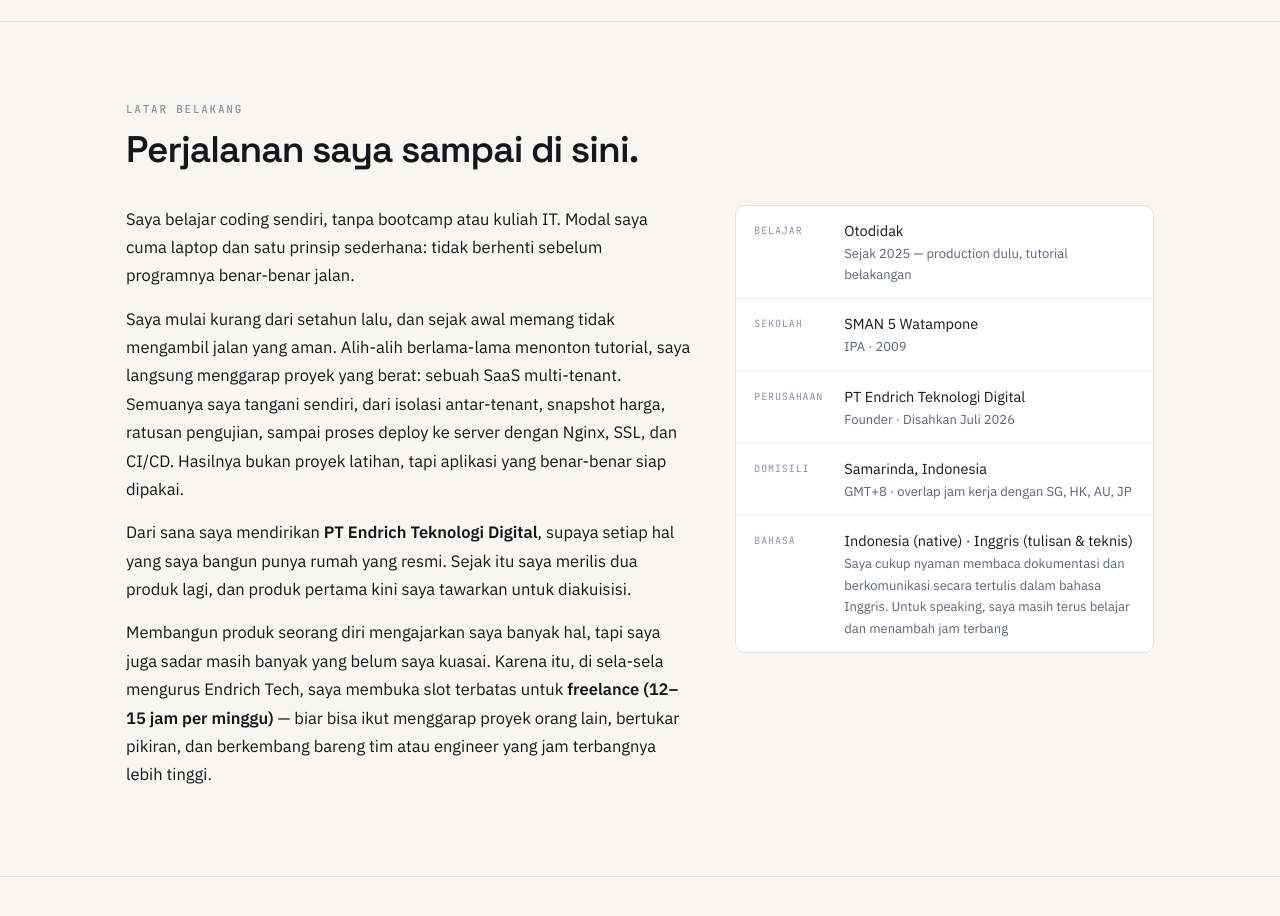
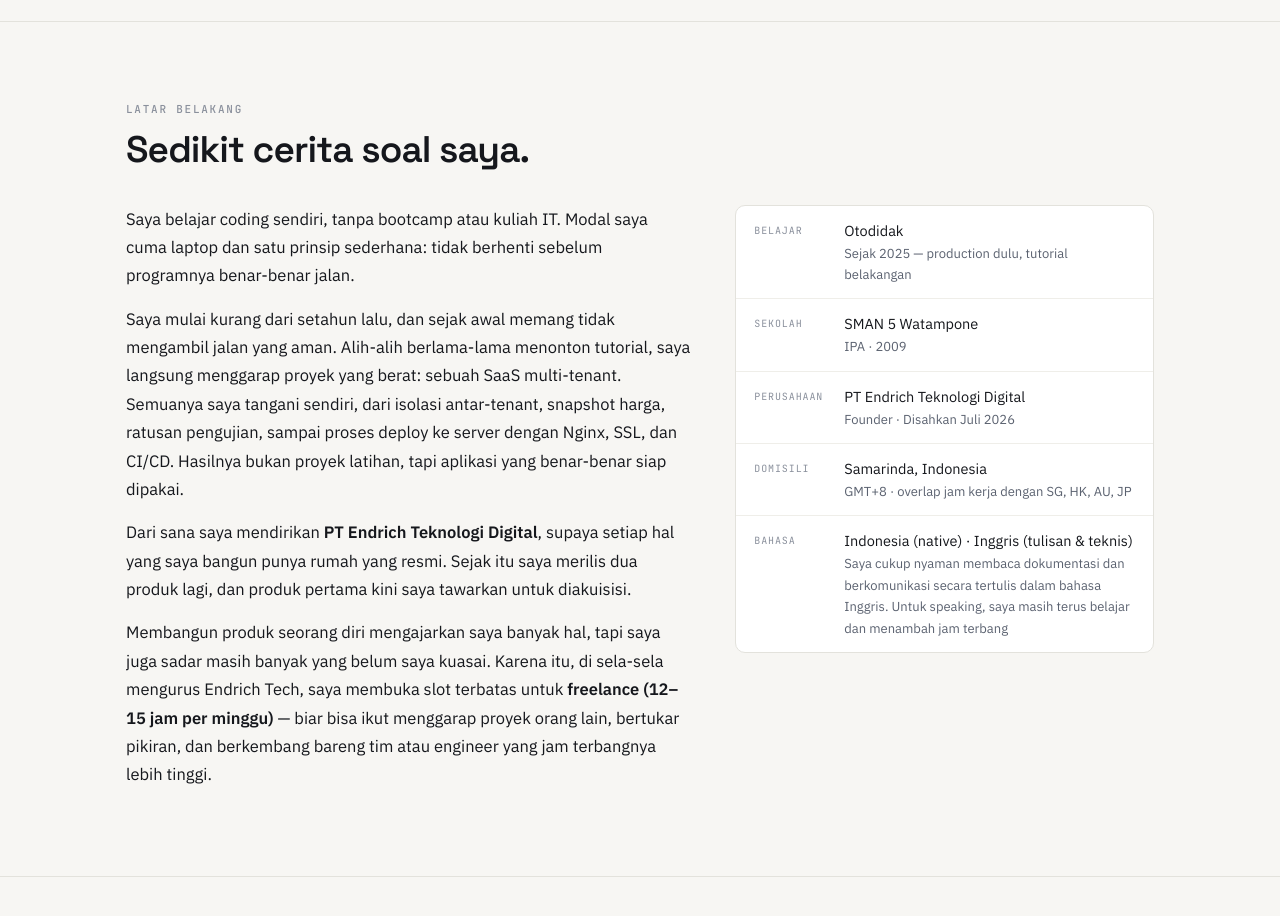
Before and after one commit to hendriabdg-coder/cv-hendri, a website: page index.html in a window 1280 px wide. Shown: the part 2220-3136 px from the top of the page. Drawn offline with Linux system fonts and the light colour scheme.

Commit message:
Judul section Latar Belakang jadi lebih natural: 'Sedikit cerita soal saya.'

```diff
--- a/index.html
+++ b/index.html
@@ -467,7 +467,7 @@
   <div class="wrap">
     <div class="sechead rv">
       <span class="eyebrow">Latar Belakang</span>
-      <h2>Perjalanan saya sampai di sini.</h2>
+      <h2>Sedikit cerita soal saya.</h2>
     </div>
     <div class="story rv">
       <div>
```
